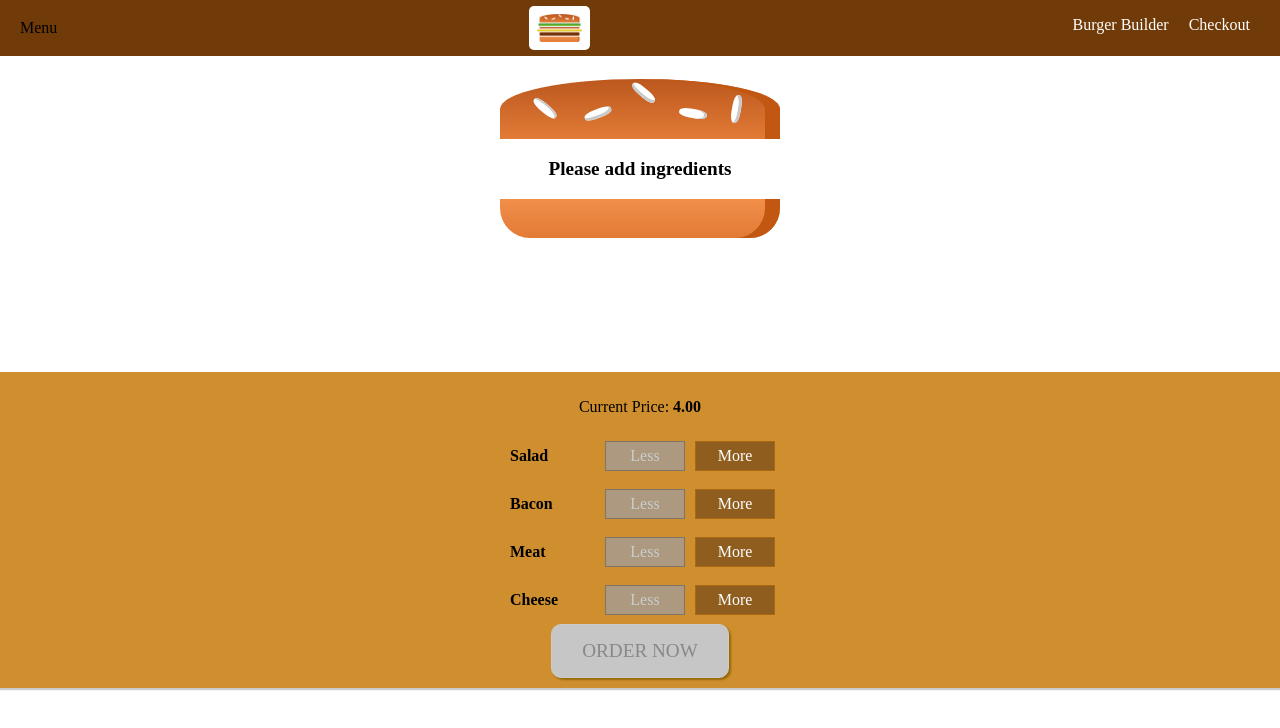
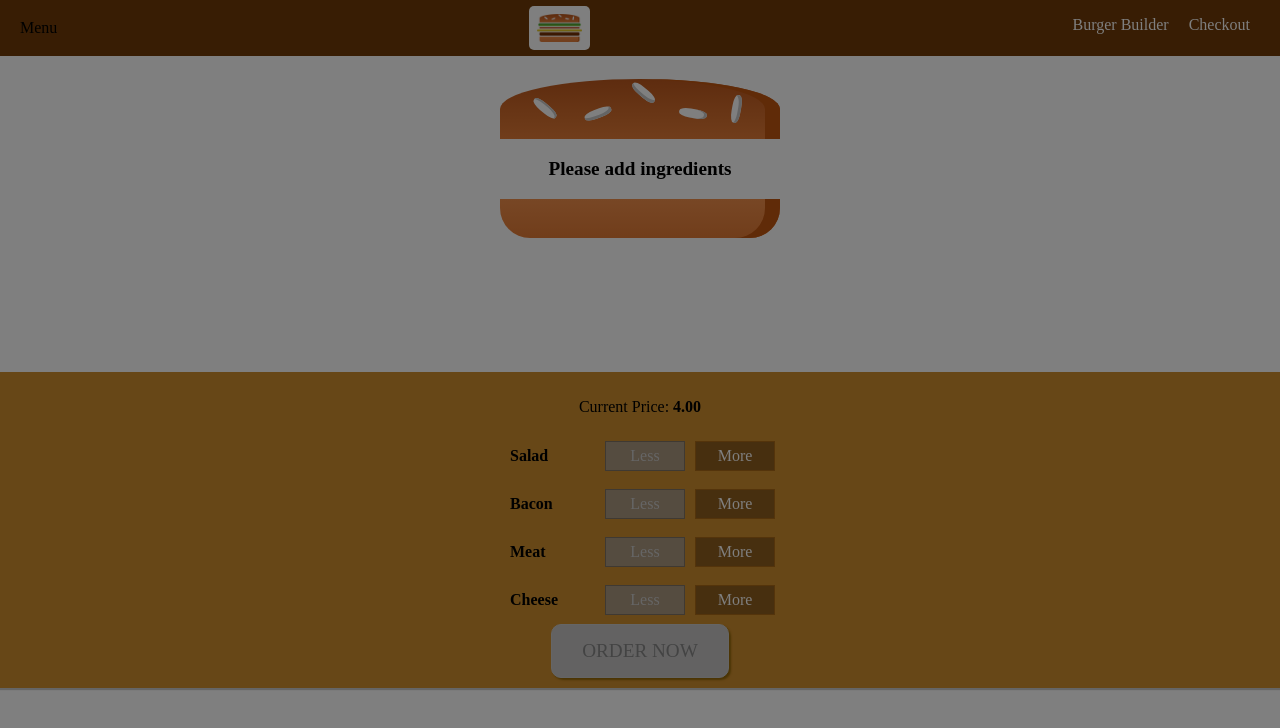
Before and after one commit to lundb1tr/burger-builder, a React (Create React App) app: page / in a window 1280 px wide. Shown: the top 728 px of the page. Built offline with nearby package versions, Linux system fonts and the light colour scheme; a web font is replaced by a local one.

Commit message:
can now show and hide backdrop/side drawer on press

```diff
--- a/src/components/Layout/Layout.js
+++ b/src/components/Layout/Layout.js
@@ -1,14 +1,18 @@
-import React from 'react';
+import React, { useState } from 'react';
 import Aux from '../../hoc/auxiliary';
-import './Layout.css';
 import Toolbar from '../Navigation/Toolbar/Toolbar';
 import SideDrawer from '../Navigation/SideDrawer/SideDrawer';
+import './Layout.css';
 
 const Layout = props => {
+  const [showSideDrawer, setShowSideDrawer] = useState(true);
   return (
     <Aux>
       <Toolbar />
-      <SideDrawer />
+      <SideDrawer
+        open={showSideDrawer}
+        closed={() => setShowSideDrawer(false)}
+      />
       <main className="Content">{props.children}</main>
     </Aux>
   );
--- a/src/components/Navigation/SideDrawer/SideDrawer.css
+++ b/src/components/Navigation/SideDrawer/SideDrawer.css
@@ -1,6 +1,6 @@
 .SideDrawer {
   position: fixed;
-  width: 280px;
+  width: 200px;
   max-width: 70%;
   height: 100%;
   left: 0;
--- a/src/components/Navigation/SideDrawer/SideDrawer.js
+++ b/src/components/Navigation/SideDrawer/SideDrawer.js
@@ -1,16 +1,26 @@
 import React from 'react';
 import Logo from '../../Logo/Logo';
 import NavigationItems from '../NavigationItems/NavigationItems';
+import Aux from '../../../hoc/auxiliary';
+import Backdrop from '../../UI/Backdrop/Backdrop';
 import './SideDrawer.css';
 
-const SideDrawer = () => {
+const SideDrawer = ({ open, closed }) => {
+  const attachedClasses = ['SideDrawer', 'Close'];
+  if (open) {
+    attachedClasses.pop();
+    attachedClasses.push('Open');
+  }
   return (
-    <div className="SideDrawer">
-      <Logo currentHeight="11%" />
-      <nav>
-        <NavigationItems />
-      </nav>
-    </div>
+    <Aux>
+      <Backdrop show={open} clicked={closed} />
+      <div className={attachedClasses.join(' ')}>
+        <Logo currentHeight="11%" />
+        <nav>
+          <NavigationItems />
+        </nav>
+      </div>
+    </Aux>
   );
 };
 
--- a/src/components/Navigation/Toolbar/Toolbar.js
+++ b/src/components/Navigation/Toolbar/Toolbar.js
@@ -1,7 +1,7 @@
 import React from 'react';
-import './Toolbar.css';
 import Logo from '../../Logo/Logo';
 import NavigationItems from '../NavigationItems/NavigationItems';
+import './Toolbar.css';
 
 const Toolbar = () => {
   return (
```
